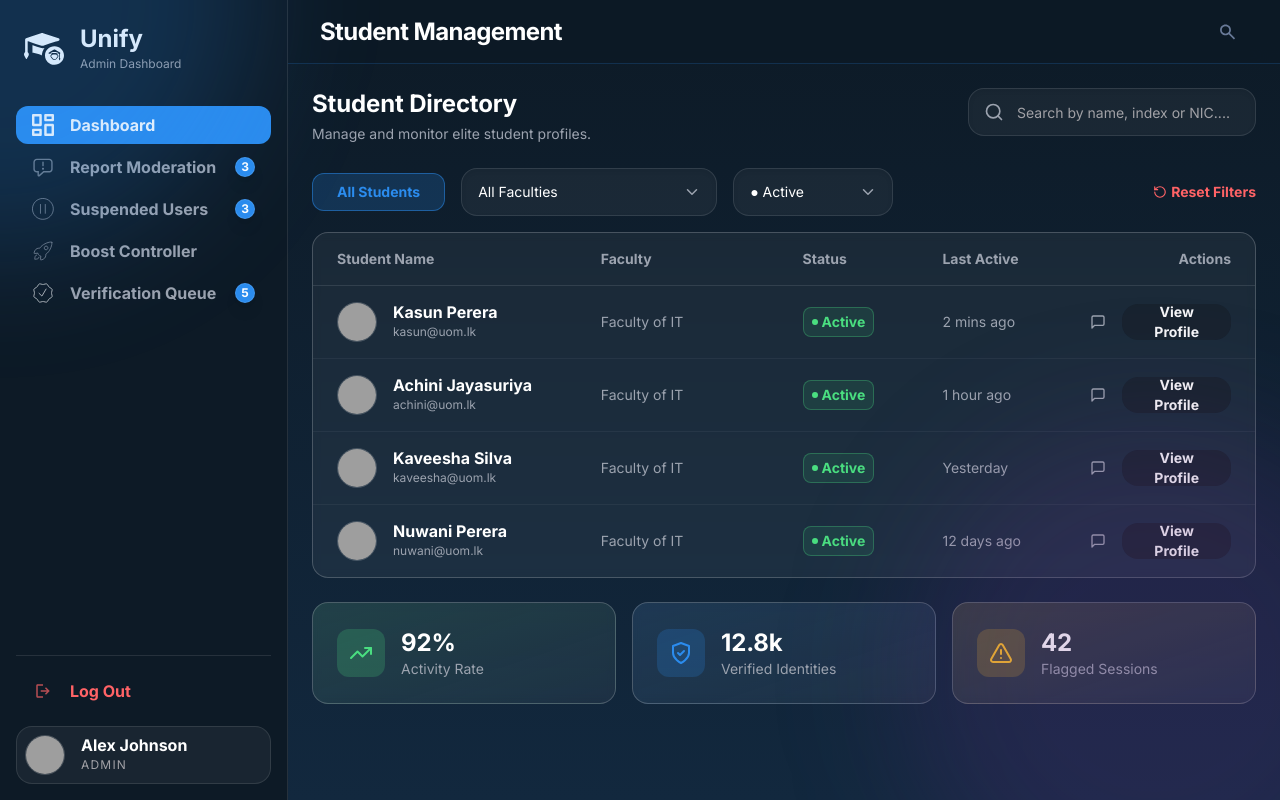
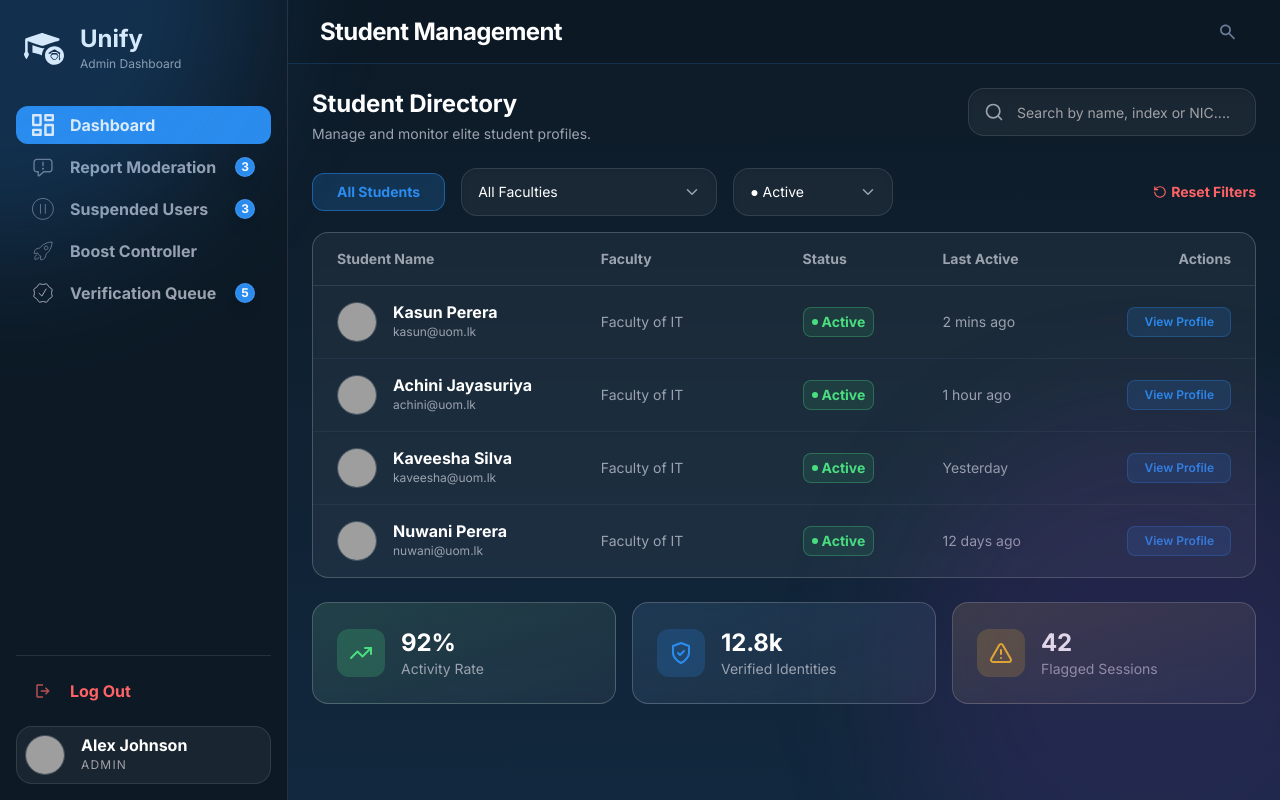
Before and after one commit to Shehan-Dinusha/Unify, a React (Vite) app in the folder frontend/: page /student-management in a window 1280 px wide. Built offline with nearby package versions, Linux system fonts and the light colour scheme; grey boxes are pictures that could not be loaded.

Commit message:
View Profile Button Updated

```diff
--- a/frontend/src/pages/StudentManagement.jsx
+++ b/frontend/src/pages/StudentManagement.jsx
@@ -4,7 +4,7 @@ import Card from '../components/common/Card';
 import Input from '../components/common/Input';
 import Select from '../components/common/Select';
 import Button from '../components/common/Button';
-import { Search, MessageSquare, RotateCcw, TrendingUp, ShieldCheck, AlertTriangle } from 'lucide-react';
+import { Search, RotateCcw, TrendingUp, ShieldCheck, AlertTriangle } from 'lucide-react';
 import { mockRequests } from '../data/mockData';
 
 // ─── Mock Data ──────────────────────────────────────────────────────────────
@@ -226,8 +226,8 @@ const StudentManagement = () => {
                         {/* Status */}
                         <div>
                             <span className={`inline-flex items-center gap-xs text-body-small-bold px-sm py-xs rounded-lg ${student.status === 'Active'
-                                    ? 'text-state-success bg-state-success/10 border border-state-success/30'
-                                    : 'text-state-error bg-state-error/10 border border-state-error/30'
+                                ? 'text-state-success bg-state-success/10 border border-state-success/30'
+                                : 'text-state-error bg-state-error/10 border border-state-error/30'
                                 }`}>
                                 <span className={`w-1.5 h-1.5 rounded-full ${student.status === 'Active' ? 'bg-state-success' : 'bg-state-error'
                                     }`} />
@@ -239,13 +239,10 @@ const StudentManagement = () => {
                         <span className="text-body-small text-text-secondary">{student.lastActive}</span>
 
                         {/* Actions */}
-                        <div className="flex items-center justify-end gap-sm">
-                            <button className="p-sm rounded-lg hover:bg-white/5 transition-colors text-text-secondary hover:text-text-primary">
-                                <MessageSquare size={16} />
+                        <div className="flex items-center justify-end">
+                            <button className="px-md py-xs rounded-lg bg-primary-blue/15 text-primary-blue border border-primary-blue/30 text-body-extra-small font-semibold hover:bg-primary-blue hover:text-white hover:border-primary-blue hover:shadow-lg hover:shadow-primary-blue/25 transition-all duration-200">
+                                View Profile
                             </button>
-                            <Button variant="secondary" size="small">
-                                View Profile
-                            </Button>
                         </div>
                     </div>
                 ))}
```
